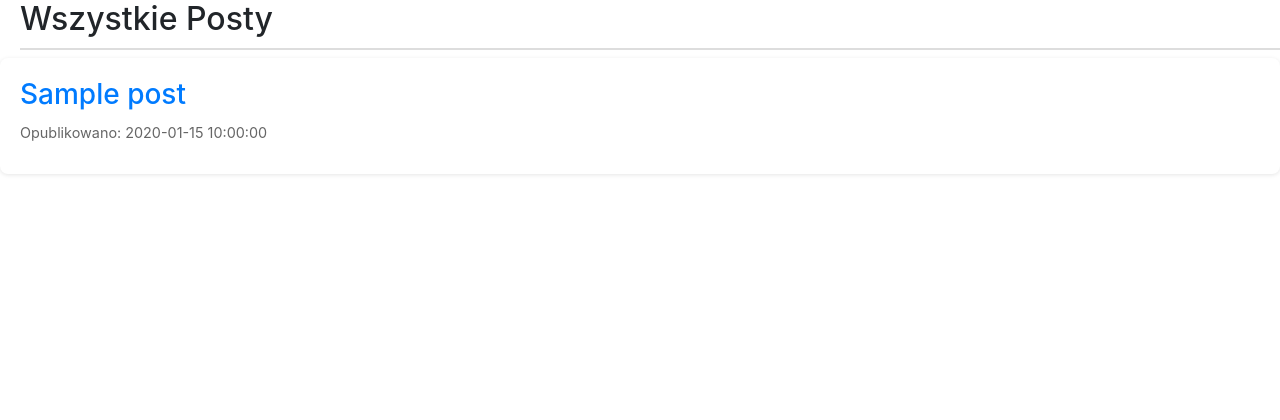
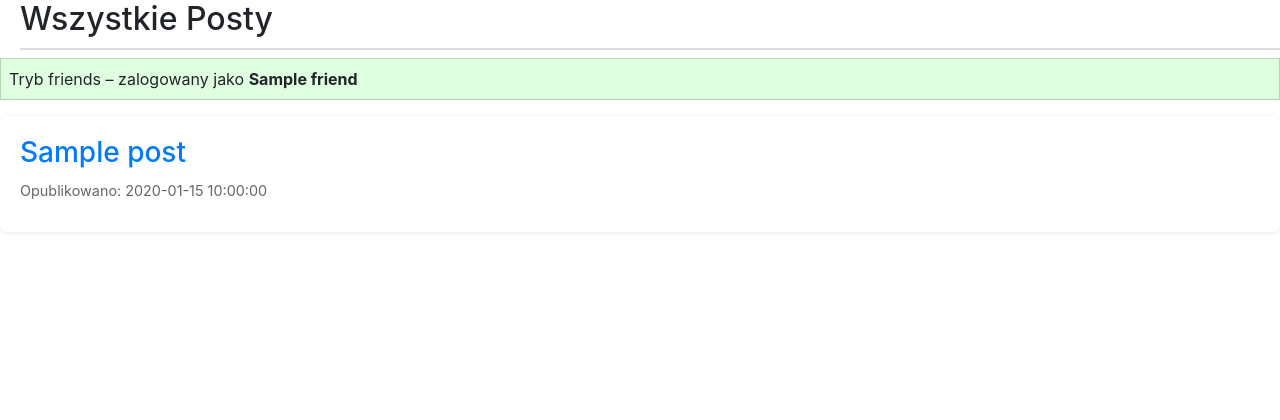
Before and after one commit to welmac0/mwelpa.uk, a Flask app: template templates/contents.html in a window 1280 px wide. Shown: the part 72-492 px from the top of the page. Run offline with Flask 3, Linux system fonts and the light colour scheme; the template is opened without the code that fills it: most values are stand-ins (such as "Sample title", 1, 10 or a date in 2020); some libraries are stand-ins or nearby versions.

Commit message:
Add friends mode

```diff
--- a/main.py
+++ b/main.py
@@ -1,4 +1,4 @@
-from flask import Flask, render_template, send_file
+from flask import Flask, render_template, send_file, session, redirect, url_for, abort
 from flask_bootstrap import Bootstrap
 import json
 import os
@@ -73,12 +73,15 @@ def blog_post(slug):
 
     metadata, html_content = parse_markdown_post(filepath)
     #print(html_content)
+    if filepath.startswith("static/posts/fri") and 'user' not in session:
+        abort(404)
 
     return render_template('blog_post.html',
                            title=metadata.get('title', slug.replace('-', ' ').title()),
                            date=metadata.get('date', 'Brak daty'),
                            author=metadata.get('author', 'Nieznany autor'),
-                           content=html_content)
+                           content=html_content,
+                           friend=session.get('user'))
 
 @app.route('/contents')
 def contents():
@@ -87,6 +90,10 @@ def contents():
     for filename in os.listdir(POSTS_DIR):
         if filename.endswith('.md'):
             filepath = os.path.join(POSTS_DIR, filename)
+
+            if 'user' not in session and filename[:3] == "fri":
+                continue
+
             slug = os.path.splitext(filename)[0]
             metadata, _ = parse_markdown_post(filepath)
 
@@ -108,7 +115,7 @@ def contents():
     # Teraz sortowanie jest bezpieczne, bo wszystkie daty są obiektami date
     posts.sort(key=lambda x: x['date'], reverse=True)
 
-    return render_template("contents.html", posts=posts)
+    return render_template("contents.html", posts=posts, friend=session.get('user'))
 
 # end of gpt
 
@@ -117,6 +124,19 @@ def give_resume():
     file = f'static/files/resume_mWelpa.pdf'
     return send_file(file, as_attachment=True)
 
+@app.route('/friends/<password>')
+def friends_login(password):
+    with open("static/files/friendsaccounts.json") as accounts:
+        accounts = json.loads(accounts.read())
+
+    for user, pw in accounts.items():
+        if password == pw:
+            session['user'] = user
+            with open("static/files/friends_logs", "a") as log:
+                log.write(f"{datetime.now().strftime('%Y-%m-%d %H:%M')} - {user} logged in\n")
+            return redirect(url_for('contents'))
+    abort(404)
+
 @app.errorhandler(404)
 def page_not_found(e):
     return "Page not found :( <a href='/'>Go back home</a>", 404
--- a/templates/blog_post.html
+++ b/templates/blog_post.html
@@ -1,6 +1,7 @@
 {% extends "base.html" %}
 
 {% block title %}{{ title }} - Maciej Wełpa{% endblock %}
+
 
 {% block content %}
 <article class="blog-post">
@@ -10,6 +11,11 @@
             {{ date }}
         </p>
     </div>
+    {% if friend %}
+    <div style="background:#e0ffe0; padding:8px; margin-bottom:16px; border:1px solid #b2d8b2;">
+        Tryb friends – zalogowany jako <b>{{ friend }}</b>
+    </div>
+    {% endif %}
 
     <div class="post-content">
         {{ content | safe }}
--- a/templates/contents.html
+++ b/templates/contents.html
@@ -3,6 +3,11 @@
 {% block content %}
 
 <h2 style="margin-left: 20px;">Wszystkie Posty</h2>
+{% if friend %}
+<div style="background:#e0ffe0; padding:8px; margin-bottom:16px; border:1px solid #b2d8b2;">
+    Tryb friends – zalogowany jako <b>{{ friend }}</b>
+</div>
+{% endif %}
 
 <div class="posts-list">
     {% for post in posts %}
```
Also changed, not shown: 1 other file.
